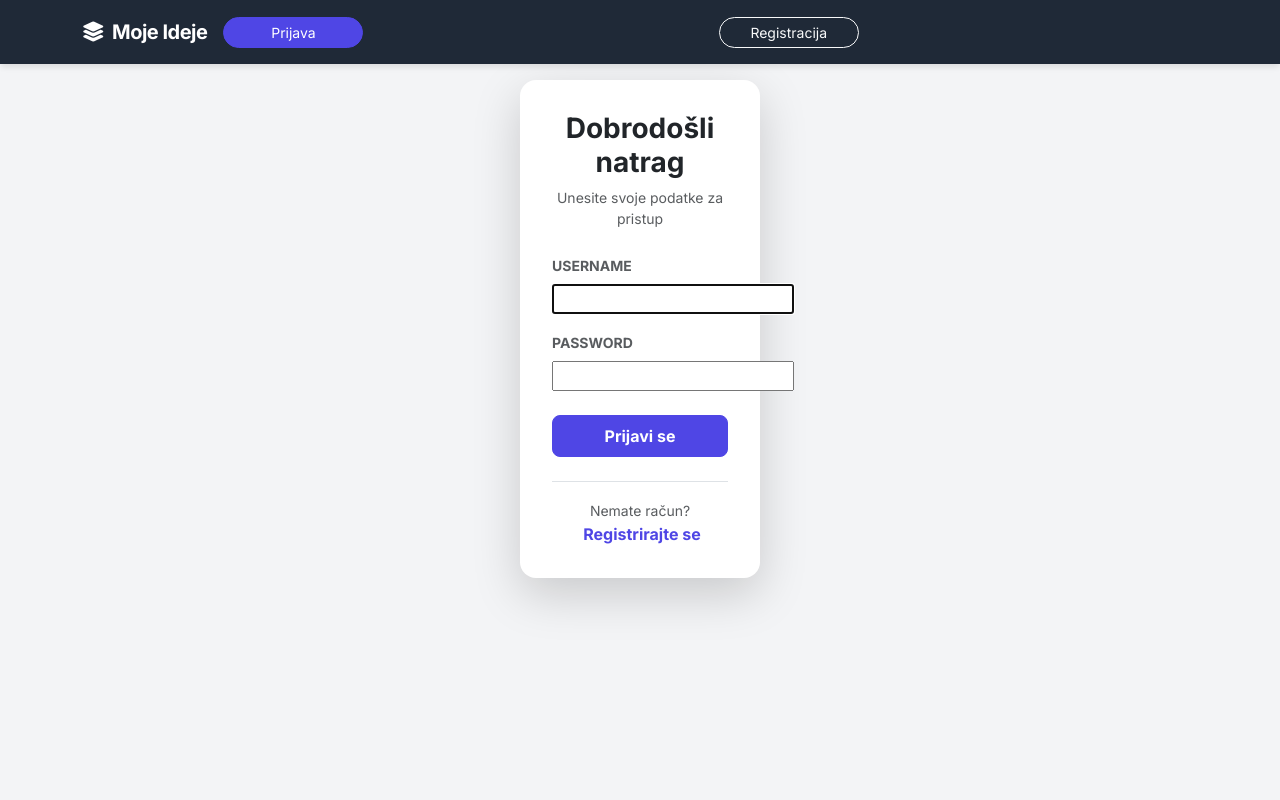
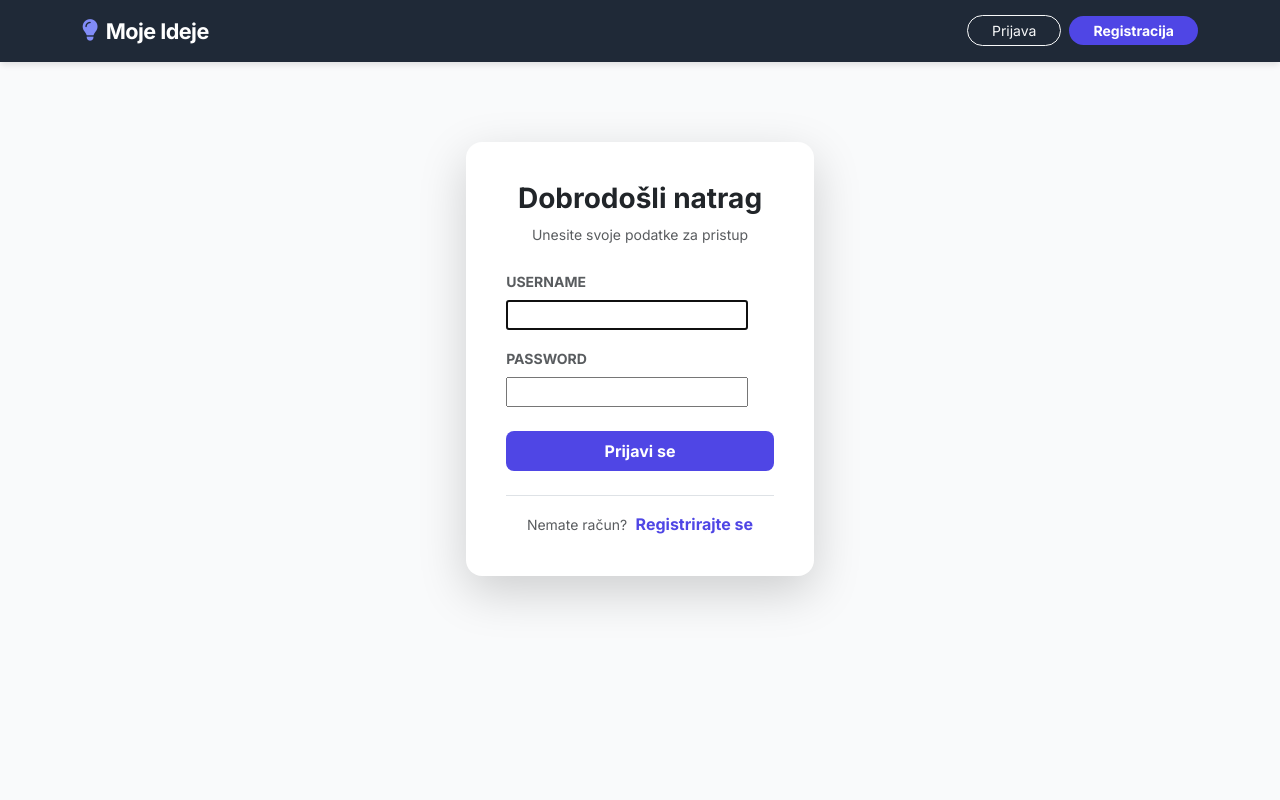
Before and after one commit to MihaelHerenda/ProgramiranjeZaWebZavrsni, a Django app: page /login/ in a window 1280 px wide. Run offline with Django 5.2, Linux system fonts and the light colour scheme.

Commit message:
Redizajn headera

```diff
--- a/templates/base.html
+++ b/templates/base.html
@@ -3,16 +3,19 @@
 <head>
     <meta charset="UTF-8">
     <meta name="viewport" content="width=device-width, initial-scale=1">
-    <title>Ideje</title>
+    <title>Platforma za Ideje</title>
+    <!-- Bootstrap 5 -->
     <link href="https://cdn.jsdelivr.net/npm/bootstrap@5.3.0/dist/css/bootstrap.min.css" rel="stylesheet">
+    <!-- Font Awesome -->
     <link rel="stylesheet" href="https://cdnjs.cloudflare.com/ajax/libs/font-awesome/6.4.0/css/all.min.css">
+    <!-- Google Fonts -->
     <link href="https://fonts.googleapis.com/css2?family=Inter:wght@400;500;600;700&display=swap" rel="stylesheet">
 
     <style>
         :root {
             --primary-color: #4f46e5;
             --primary-hover: #4338ca;
-            --bg-color: #f3f4f6;
+            --bg-color: #f9fafb;
             --nav-bg: #1f2937;
         }
 
@@ -20,97 +23,62 @@
             background-color: var(--bg-color);
             font-family: 'Inter', sans-serif;
             color: #1f2937;
-            padding-top: 80px;
+            padding-top: 70px;
+            min-height: 100vh;
+            display: flex;
+            flex-direction: column;
         }
 
-        /* Navigacija */
         .navbar {
             background-color: var(--nav-bg) !important;
-            padding: 0.75rem 0;
             box-shadow: 0 4px 6px -1px rgba(0,0,0,0.1);
-            z-index: 1040;
+            padding: 0.6rem 0;
         }
 
         .navbar-brand {
             font-weight: 700;
-            font-size: 1.25rem;
+            font-size: 1.35rem;
             letter-spacing: -0.025em;
+            color: white !important;
+        }
+
+        .navbar-brand i {
+            color: #818cf8;
         }
 
         .nav-link {
-            color: #d1d5db !important;
+            color: #e5e7eb !important;
             font-weight: 500;
-            transition: color 0.2s;
         }
 
         .nav-link:hover {
             color: white !important;
         }
 
-        /* Hamburger Meni */
-        .offcanvas {
-            background-color: var(--nav-bg);
-            --bs-offcanvas-width: auto;
-            min-width: 280px; /* Malo širi default za mobitel da gumbi ljepše izgledaju */
-            border-left: 1px solid rgba(255,255,255,0.1);
-        }
-
-        .offcanvas-header {
-            border-bottom: 1px solid rgba(255,255,255,0.1);
-        }
-
-        .btn-close-white {
-            filter: invert(1) grayscale(100%) brightness(200%);
-        }
-
-        /* Gumbi - Opći stil */
-        .btn-primary {
-            background-color: var(--primary-color);
-            border-color: var(--primary-color);
-            color: white;
-        }
-        .btn-primary:hover {
-            background-color: var(--primary-hover);
-            border-color: var(--primary-hover);
-        }
-
-        /* KLJUČNA PROMJENA ZA GUMBE */
-        .nav-auth-btn {
-            width: 100%; /* Na mobitelu zauzima punu širinu */
-            text-align: center;
-            display: block; /* Osigurava da se rastegne */
-            margin-bottom: 0.5rem; /* Razmak između gumba na mobitelu */
-        }
-
-        /* Desktop postavke (ekrani širi od 992px) */
-        @media (min-width: 992px) {
-            .nav-auth-btn {
-                width: auto; /* Vraća na normalnu širinu */
-                min-width: 140px; /* Fiksna širina da budu jednaki */
-                margin-bottom: 0; /* Miče razmak jer su jedan pored drugog */
-                display: inline-block;
-            }
-
-            /* Na desktopu želimo razmak između stavki */
-            .navbar-nav {
-                gap: 1rem;
-            }
-        }
-
         .main-container {
-            max-width: 800px;
-            margin: 0 auto 2rem auto;
-            padding: 0 1rem;
+            width: 100%;
+            max-width: 900px;
+            margin: 0 auto;
+            padding: 1.5rem 1rem;
+            flex: 1;
         }
 
         .form-control {
-            padding: 0.75rem;
+            padding: 0.6rem 1rem;
             border-radius: 0.5rem;
             border: 1px solid #d1d5db;
         }
         .form-control:focus {
             border-color: var(--primary-color);
-            box-shadow: 0 0 0 3px rgba(79, 70, 229, 0.1);
+            box-shadow: 0 0 0 3px rgba(79, 70, 229, 0.15);
+        }
+
+        .btn-primary {
+            background-color: var(--primary-color);
+            border: none;
+        }
+        .btn-primary:hover {
+            background-color: var(--primary-hover);
         }
     </style>
 </head>
@@ -118,55 +86,46 @@
 
     <nav class="navbar navbar-expand-lg navbar-dark fixed-top">
         <div class="container">
-            <a class="navbar-brand" href="{% url 'post_list' %}">
-                <i class="fas fa-layer-group me-2"></i>Moje Ideje
+            <a class="navbar-brand d-flex align-items-center gap-2" href="{% url 'post_list' %}">
+                <i class="fas fa-lightbulb"></i> Moje Ideje
             </a>
 
-            <button class="navbar-toggler border-0" type="button" data-bs-toggle="offcanvas" data-bs-target="#offcanvasNavbar">
+            <button class="navbar-toggler border-0" type="button" data-bs-toggle="collapse" data-bs-target="#navbarContent">
                 <span class="navbar-toggler-icon"></span>
             </button>
 
-            <div class="offcanvas offcanvas-end text-bg-dark" tabindex="-1" id="offcanvasNavbar">
-
-                <div class="offcanvas-header">
-                    <h5 class="offcanvas-title">Izbornik</h5>
-                    <button type="button" class="btn-close btn-close-white" data-bs-dismiss="offcanvas" aria-label="Close"></button>
-                </div>
-
-                <div class="offcanvas-body">
-                    <!-- Maknuo sam 'align-items-start' da dopustimo gumbima da se rastegnu -->
-                    <ul class="navbar-nav justify-content-end flex-grow-1 align-items-lg-center p-2 p-lg-0">
+            <div class="collapse navbar-collapse" id="navbarContent">
+                <ul class="navbar-nav ms-auto align-items-lg-center gap-2 mt-3 mt-lg-0">
 
                     {% if user.is_authenticated %}
-                            <li class="nav-item mb-3 mb-lg-0">
-                                <span class="nav-link disabled text-white-50 ps-0 text-center text-lg-start">
+                        <li class="nav-item">
+                            <span class="nav-link disabled text-white-50">
                                 <i class="far fa-user me-1"></i> {{ user.username }}
                             </span>
                         </li>
-                            <li class="nav-item w-100 w-lg-auto">
-                                <a href="{% url 'post_create' %}" class="btn btn-primary btn-sm rounded-pill px-4 nav-auth-btn">
+                        <li class="nav-item">
+                            <a href="{% url 'post_create' %}" class="btn btn-primary btn-sm rounded-pill px-4 w-100 fw-bold">
                                 <i class="fas fa-plus me-1"></i> Nova ideja
                             </a>
                         </li>
-                            <li class="nav-item w-100 w-lg-auto">
-                                <form action="{% url 'logout' %}" method="post">
+                        <li class="nav-item">
+                            <form action="{% url 'logout' %}" method="post" class="d-flex">
                                 {% csrf_token %}
-                                    <button type="submit" class="btn btn-outline-light btn-sm border-0 rounded-pill px-3 nav-auth-btn">
-                                        <i class="fas fa-sign-out-alt me-2"></i> Odjava
+                                <button type="submit" class="btn btn-outline-light btn-sm rounded-pill px-3 w-100">
+                                    <i class="fas fa-sign-out-alt me-1"></i> Odjava
                                 </button>
                             </form>
                         </li>
                     {% else %}
-                            <li class="nav-item w-100 w-lg-auto">
-                                <a class="btn btn-primary btn-sm rounded-pill px-4 nav-auth-btn" href="{% url 'login' %}">Prijava</a>
+                        <li class="nav-item">
+                            <a class="btn btn-outline-light btn-sm rounded-pill px-4 w-100" href="{% url 'login' %}">Prijava</a>
                         </li>
-                            <li class="nav-item w-100 w-lg-auto">
-                                <a class="btn btn-outline-light btn-sm rounded-pill px-4 nav-auth-btn" href="{% url 'register' %}">Registracija</a>
+                        <li class="nav-item">
+                            <a class="btn btn-primary btn-sm rounded-pill px-4 w-100 fw-bold" href="{% url 'register' %}">Registracija</a>
                         </li>
                     {% endif %}
 
                 </ul>
-                </div>
             </div>
         </div>
     </nav>
@@ -174,7 +133,7 @@
     <div class="main-container">
         {% if messages %}
             {% for message in messages %}
-                <div class="alert alert-{{ message.tags }} alert-dismissible fade show rounded-3 shadow-sm" role="alert">
+                <div class="alert alert-{{ message.tags }} alert-dismissible fade show rounded-3 shadow-sm mb-4" role="alert">
                     {{ message }}
                     <button type="button" class="btn-close" data-bs-dismiss="alert" aria-label="Close"></button>
                 </div>
@@ -185,6 +144,7 @@
         {% endblock %}
     </div>
 
+    <!-- JS -->
     <script src="https://cdn.jsdelivr.net/npm/bootstrap@5.3.0/dist/js/bootstrap.bundle.min.js"></script>
 </body>
 </html>
--- a/templates/registration/login.html
+++ b/templates/registration/login.html
@@ -1,9 +1,9 @@
 {% extends 'base.html' %}
 
 {% block content %}
-<div class="row justify-content-center align-items-center" style="min-height: 60vh;">
-    <div class="col-md-5 col-lg-4">
-        <div class="card border-0 shadow-lg rounded-4 p-3">
+<div class="row justify-content-center align-items-center mt-5">
+    <div class="col-12 col-md-7 col-lg-5">
+        <div class="card border-0 shadow-lg rounded-4 p-4">
             <div class="card-body">
                 <div class="text-center mb-4">
                     <h3 class="fw-bold">Dobrodošli natrag</h3>
@@ -16,7 +16,8 @@
                     {% for field in form %}
                         <div class="mb-3">
                             <label class="form-label small fw-bold text-uppercase text-muted">{{ field.label }}</label>
-                            {{ field }} <!-- Inputi su stilizirani u base.html -->
+                            <!-- Input polja -->
+                            {{ field }}
                             {% if field.errors %}
                                 <div class="text-danger small mt-1">{{ field.errors.0 }}</div>
                             {% endif %}
```
Also changed, not shown: templates/registration/register.html (+20 -8 lines), db.sqlite3. Lines whose indentation alone changed are shown as unchanged.
